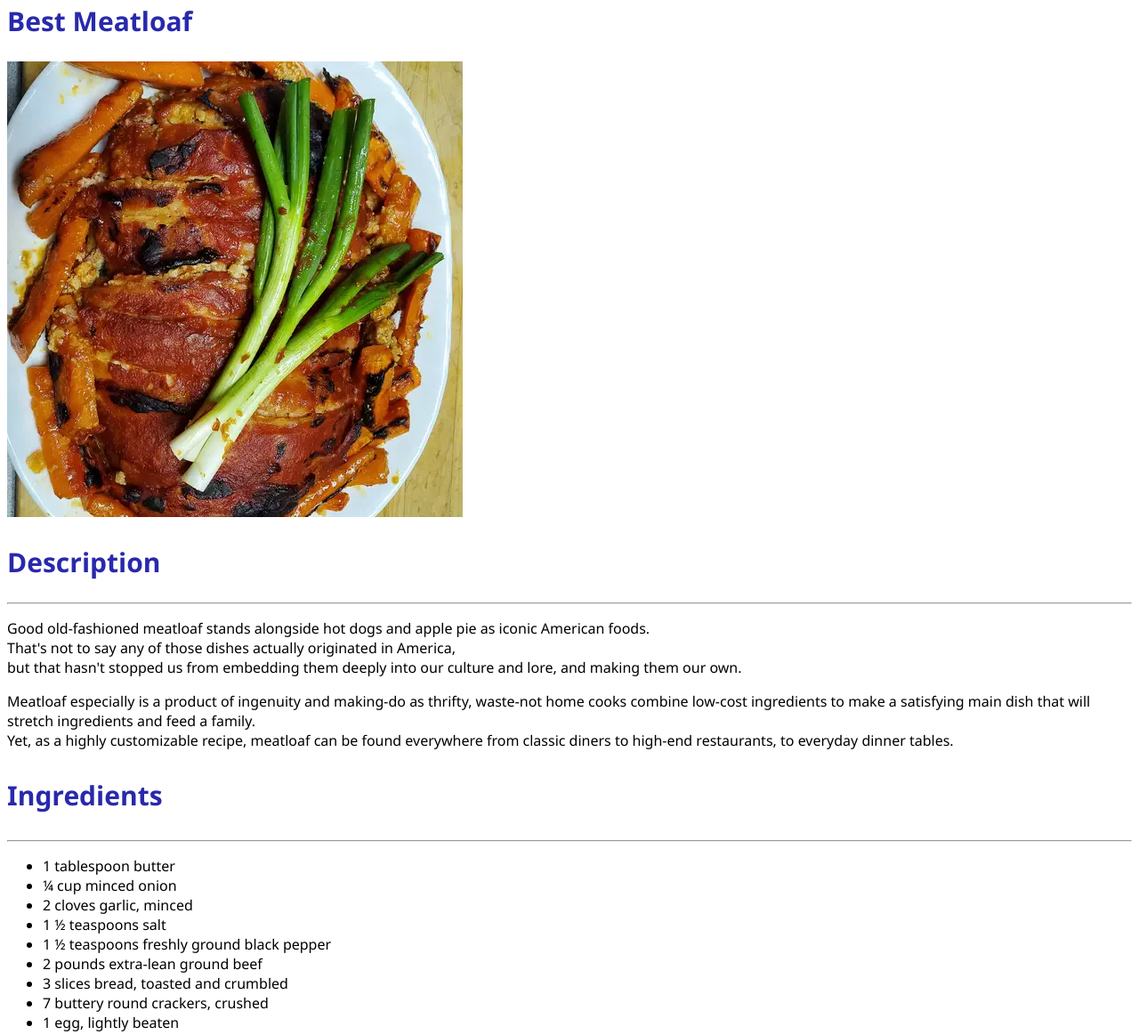
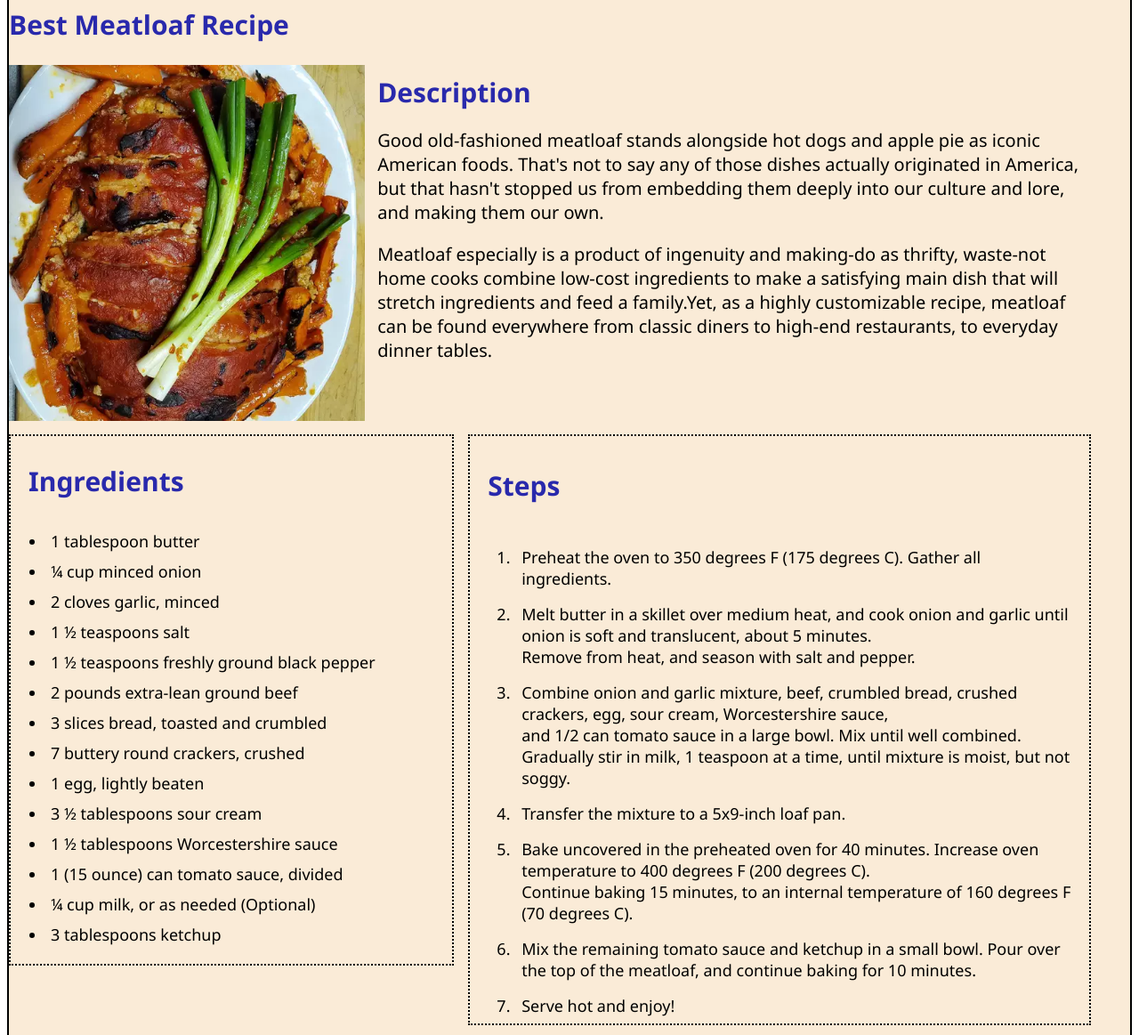
Before and after one commit to KINGI791/Odin-recipes, a plain HTML site: page recipes/Meatloaf.html in a window 1280 px wide. Shown: the part 358-1521 px from the top of the page at 89% size. Drawn offline with Linux system fonts and the light colour scheme.

Commit message:
Define Sections and Divs
Added Divs and sections to allow for easy css styling and grouping
Changed colors and fonts

```diff
--- a/recipes/Meatloaf.html
+++ b/recipes/Meatloaf.html
@@ -12,7 +12,7 @@
 
         <h1>Odin Recipes</h1>
 
-        <p style="font-size: 20px;">The best recipes</p>
+        <p style="font-size: 20px;">Handpicked Recipes....For you!</p>
 
      <ul>
 
@@ -25,24 +25,32 @@
 
     </section>
 
-    <h2> <strong>Best Meatloaf</h2> </strong>
+<section class="recipe">
+
+    <h2> <strong>Best Meatloaf Recipe</h2> </strong>
 
     <img src="../images/meatloaf.webp" alt="">
 
+    <div class="description">
+
+
+
     <h2> Description</h2>
 
-    <hr>
 
-    <p> Good old-fashioned meatloaf stands alongside hot dogs and apple pie as iconic American foods. <br>
+    <p> Good old-fashioned meatloaf stands alongside hot dogs and apple pie as iconic American foods.
         That's not to say any of those dishes actually originated in America, <br>
          but that hasn't stopped us from embedding them deeply into our culture and lore, and making them our own. </p>
 
-       </p> Meatloaf especially is a product of ingenuity and making-do as thrifty, waste-not home cooks combine low-cost ingredients to make a satisfying main dish that will stretch ingredients and feed a family. <br> Yet, as a highly customizable recipe, meatloaf can be found everywhere from classic diners to high-end restaurants, to everyday dinner tables. </p>
+       <p> Meatloaf especially is a product of ingenuity and making-do as thrifty, waste-not home cooks combine low-cost ingredients to make a satisfying main dish that will stretch ingredients and feed a family.Yet, as a highly customizable recipe, meatloaf can be found everywhere from classic diners to high-end restaurants, to everyday dinner tables. </p>
 
 
+</div>
+
+<div class="ingredients">
 
     <h3>Ingredients</h3>
-    <hr>
+
 
     <ul>
 
@@ -73,10 +81,15 @@
 <li>¼ cup milk, or as needed (Optional) </li>
 
 <li>3 tablespoons ketchup </li>
+
     </ul>
 
+    </div>
+
+<div class="Steps">
+
     <h4>Steps</h4>
-    <hr>
+
 
     <ol>
         <li>Preheat the oven to 350 degrees F (175 degrees C). Gather all ingredients. </li>
@@ -88,5 +101,9 @@
         <li>Serve hot and enjoy!</li>
     </ol>
 
+</div>
+
+</section>
+
 </body>
 </html>
--- a/style.css
+++ b/style.css
@@ -1,12 +1,14 @@
 *{
     font-family: 'Segoe UI', Tahoma, Geneva, Verdana, sans-serif;
+    box-sizing: border-box;
 }
 
 .header{
     text-align: center;
     padding: 10px;
-    background-color:coral;
+    background-color:rgb(247, 210, 162);
     min-height: 30vh;
+    border: 1px solid black;
 
 }
 .header h1{
@@ -28,3 +30,65 @@ h2,h3,h4{
     color: rgb(41, 41, 172);
     font-size:30px;
 }
+
+.recipe{
+background-color: antiquewhite;
+border: 2px solid black;
+
+
+}
+  .description{
+    display: inline-block;
+    width: 800px;
+    height: auto;
+    vertical-align: top;
+    margin: 10px 10px;
+
+  }
+  img{
+    display: inline-block;
+    vertical-align: top;
+    width: 400px;
+    height: auto;
+  }
+  .description h2{
+    margin-top: 0px;
+    margin-bottom:0;
+
+  }
+  .description p{
+    font-size: 20px;
+  }
+  .ingredients{
+    display: inline-block;
+    width: 500px;
+    vertical-align: top;
+    border: 2px dotted black;
+    margin-top: 15px;
+  }
+  .ingredients h3{
+    margin-left: 20px;
+  }
+  .Steps{
+    display: inline-block;
+    width: 700px;
+    vertical-align: top;
+    margin:15px 12px;
+    border: 2px dotted black;
+  }
+  .ingredients ul li{
+    padding: 5px;
+    font-size: 18px;
+  }
+  .Steps ol li{
+    padding: 8px;
+    font-size: 18px;
+
+  }
+  .Steps ol{
+    margin: 0 10px;
+  }
+  .Steps h4{
+    margin-top: 35px;
+    margin-left: 20px;
+  }
```
